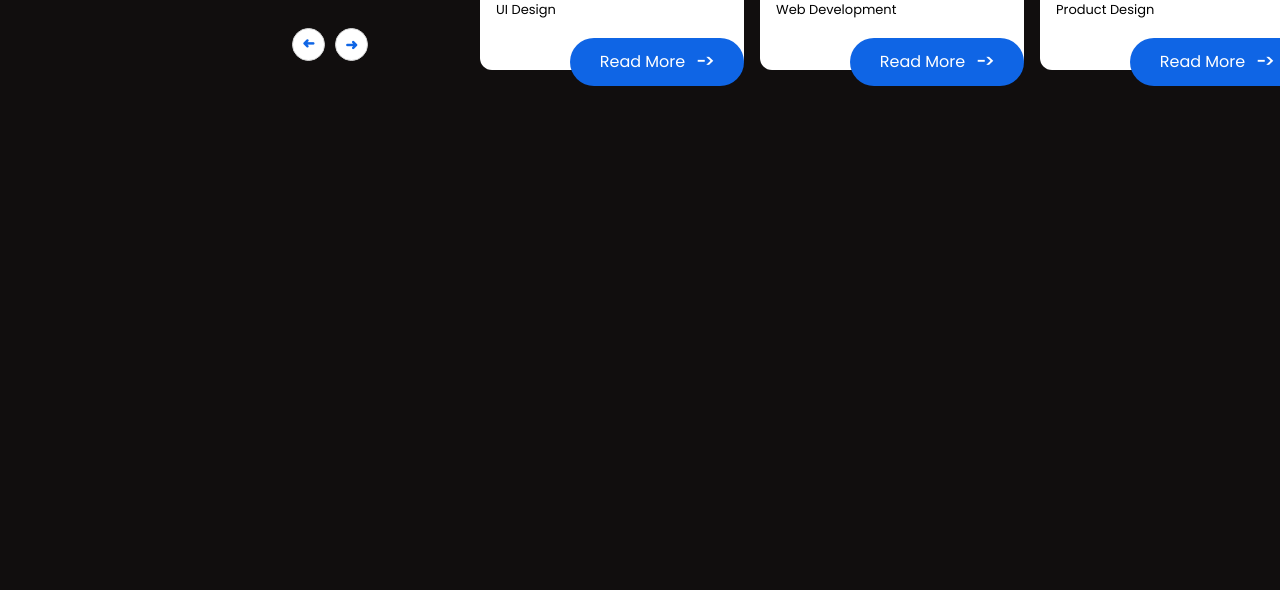
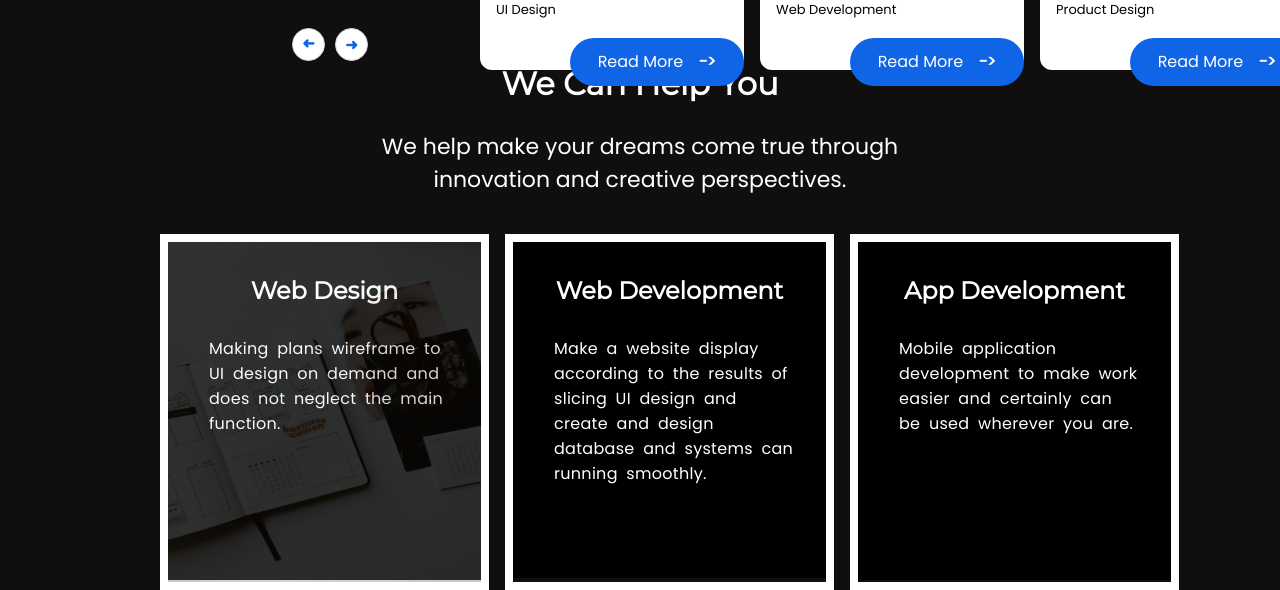
Before and after one commit to dikyriz/landing-page1, a React (Create React App) app: page / in a window 1280 px wide. Shown: the part 1579-2169 px from the top of the page. Before the commit the page ends 1665 px from the top, so only its background shows below. Built offline with nearby package versions, Linux system fonts and the light colour scheme.

Commit message:
update pages

```diff
--- a/src/pages/Home.js
+++ b/src/pages/Home.js
@@ -1,108 +1,90 @@
 import {Link} from "react-router-dom";
-import { CardOne, CardThree, CardTwo, IconIg } from "../assets";
+import {CardOne, CardThree, CardTwo, IconIg, ImageBackground} from "../assets";
 
-export default function Home () {
+export default function Home() {
     return (
-        <section className="app-home">
-            <div className="section-home">
+        <section className = "app-home">
 
-                <h1 className="home-title">VICMAS<span className="home-title-child">DISON</span></h1>
-                <h4 className="home-title2">I'am a Product Design and<span className="home-title-child2">Fullstack Website Developer</span></h4>
+        <div className= "section-home">
+            <img src={ImageBackground} alt="img-bg"  className="home-bg"/>
+            <div className="header-items">
+                <h1 className = "home-title"> VICMAS <span className = "home-title-child"> DISON </span></h1>
+                <h4 className = "home-title2"> I 'am a Product Design and<span className="home-title-child2">Fullstack Website Developer</span></h4>
 
-                <div className="btn-home">
-                    <Link to='/about'className="btn btn-contact">Contact Me<span className="arrow">&#8722;&gt;</span></Link>
-                    <Link to='/portofolio' className="btn btn-portofolio">Portofolio<span className="arrow">&#8722;&gt;</span></Link>
+                <div className = "btn-home">
+                    <Link to = '/about' className = "btn btn-contact"> Contact Me <span className = "arrow">&#8722;&gt;</span></Link>
+                    <Link to= '/portofolio' className = "btn btn-portofolio">Portofolio<span className = "arrow" > &#8722;&gt;</span></Link>
                 </div>
-                <p className="home-sosmed">
-                    Dribble | Github | Instagram
-                </p>
+            </div>
+            <p className= "home-sosmed">Dribble | Github | Instagram </p>
 
         </div>
 
-            <div className="section-about">
-                <div className="about-item-header">
-                    <h1 className="about-title">&#8722; About Me &#8722;</h1>
-
-                    <p className="about-description">
-                        Fuelled by a passion for designing compelling products,
-                        I have a deep desire to excel and continuously improve
-                        in my work.
-                        <span className="about-description-child">I enjoy solving problems with clean scalable solutions.
-                        I have a genuine passion for inspiring design.
-                        I have a strong foundation in graphic and interactive design,
-                        and interest in use centred branding and visual
-                        systems, understanding their potential within digital
-                        spaces.</span>
+        <div className = "section-about" >
+            <div className = "about-item-header" >
+                <h1 className = "about-title">&#8722; About Me &#8722;</h1>
+                <p className = "about-description" >
+                Fuelled by a passion
+                for designing compelling products,
+                I have a deep desire to excel and continuously improve in my work.
+                <span className = "about-description-child" > I enjoy solving problems with clean scalable solutions.I have a genuine passion
+                for inspiring design.I have a strong foundation in graphic and interactive design,
+                and interest in use centred branding and visual systems, understanding their potential within digital spaces.
+                </span>
                 </p>
             </div>
 
-                <div className="about-item">
-                    <h1 className="about-item-title">9
-                    <span className="about-item-description">Years of experience</span>
-                    </h1>
-
-                    <h1 className="about-item-title">123
-                    <span className="about-item-description">Happy clients</span>
-                    </h1>
-
+            <div className = "about-item" >
+                <h1 className = "about-item-title"> 9 <span className = "about-item-description" > Years of experience </span></h1>
+                <h1 className = "about-item-title" > 123 <span className = "about-item-description" > Happy clients </span></h1>
             </div>
-
-                <div className="about-item">
-                    <h1 className="about-item-title">432
-                    <span className="about-item-description">Complete projects</span>
-                    </h1>
-
-                    <h1 className="about-item-title">50
-                    <span className="about-item-description">Innovations</span>
-                    </h1>
+            <div className = "about-item" >
+                <h1 className = "about-item-title" > 432 <span className = "about-item-description" > Complete projects </span> </h1>
+                <h1 className = "about-item-title" > 50 <span className = "about-item-description" > Innovations </span></h1>
             </div>
         </div>
-            <div className="section-portofolio">
-                        <div className="portofolio">
-                <div className="portofolio-top">
-                    <h1 className="portofolio-title">&#8722; My Portfolio &#8722;</h1>
-                    <p className="portofolio-description">This is the project i have
-                        made. I did this project
-                        really well  to get good
-                        result too.
-                    </p>
+        <div className = "section-portofolio" >
+        <div className = "portofolio" >
+            <div className = "portofolio-top" >
+                <h1 className = "portofolio-title" > &#8722; My Portfolio &#8722; </h1>
+                <p className = "portofolio-description" > This is the project i have made.
+                I did this project really well to get good result too.</p>
 
-                    <div className="arrow-portofolio">
-                    <button className="arrow-portofolio-child-1"><Link to="/">&#10140;</Link></button>
-                    <button className="arrow-portofolio-child-2"><Link to="/">&#10140;</Link></button>
+                <div className = "arrow-portofolio" >
+                    <button className = "arrow-portofolio-child-1" > <Link to = "/" > &#10140;</Link></button>
+                    <button className= "arrow-portofolio-child-2" > <Link to = "/" > &#10140;</Link></button>
                 </div>
             </div>
-
-                <div className="portofolio-bottom">
-                    <ul className="card">
-                        <li className="card-child">
-                            <div className="card-1">
-                            <img src={CardOne} alt="card-1" className="img-card"/>
-                            <div className="container">
-                                <h4 className="card-title">Barn Fashion</h4>
-                                <p className="card-description">UI Design</p>
+            <div className= "portofolio-bottom">
+                <ul className = "card">
+                <li className = "card-child" >
+                <div className = "card-1">
+                    <img src = {CardOne} alt = "card-1" className = "img-card" />
+                    <div className = "container" >
+                        <h4 className = "card-title" > Barn Fashion </h4>
+                        <p className = "card-description" > UI Design </p>
                     </div>
-                            <Link to="/carddetail" className="btn-card">Read More<span className="arrow-card">&#8722;&gt;</span></Link>
+                    <Link to = "/carddetail" className = "btn-card" > Read More <span className = "arrow-card" > &#8722;&gt;</span></Link>
                 </div>
                 </li>
-                        <li className="card-child">
-                            <div className="card-2">
-                            <img src={CardTwo} alt="card-2" className="img-card"/>
-                            <div className="container">
-                                <h4 className="card-title">Header Code</h4>
-                                <p className="card-description">Web Development</p>
+                <li className= "card-child" >
+                <div className = "card-2">
+                    <img src = {CardTwo} alt = "card-2" className = "img-card" />
+                    <div className = "container">
+                        <h4 className = "card-title" > Header Code </h4>
+                        <p className = "card-description" > Web Development </p>
                     </div>
-                            <Link to="/carddetail" className="btn-card">Read More<span className="arrow-card">&#8722;&gt;</span></Link>
+                    <Link to = "/carddetail" className = "btn-card" > Read More <span className = "arrow-card"> &#8722;&gt;</span></Link>
                 </div>
                 </li>
-                        <li className="card-child">
-                            <div className="card-3">
-                            <img src={CardThree} alt="card-3" className="img-card"/>
-                            <div className="container">
-                                <h4 className="card-title">Task Scheduling</h4>
-                                <p className="card-description">Product Design</p>
+                <li className= "card-child" >
+                <div className = "card-3" >
+                    <img src = {CardThree} alt = "card-3" className = "img-card" />
+                    <div className = "container" >
+                        <h4 className = "card-title" > Task Scheduling </h4>
+                        <p className = "card-description" > Product Design</p>
                     </div>
-                            <Link to="/carddetail" className="btn-card">Read More<span className="arrow-card">&#8722;&gt;</span></Link>
+                    <Link to = "/carddetail" className = "btn-card" > Read More <span className = "arrow-card" > &#8722;&gt;</span></Link>
                 </div>
                 </li>
                 </ul>
@@ -110,6 +92,49 @@ export default function Home () {
         </div>
         </div>
 
+        <div className= "section-services" >
+            <h1 className = "services-title" > We Can Help You </h1>
+            <p className = "services-description" > We help make your dreams come true through
+            <span className = "services-description-child" > innovation and creative perspectives.</span>
+            </p>
+            <div className = "card-services" >
+                <ul>
+                <li>
+                <img src = {CardThree} alt = "card-3" className = "img-services" />
+                <div className = "card-1-services" >
+                    <div className = "container-services" >
+                        <h4 className = "card-title-services" > Web Design </h4>
+                        <p className = "card-description-services" >
+                        Making plans wireframe to UI design on demand and does not neglect the main
+                        function. </p>
+                    </div>
+                </div>
+                </li>
+                <li >
+                <div className = "card-2-services" >
+                    <div className = "container-services" >
+                        <h4 className = "card-title-services" > Web Development </h4>
+                        <p className = "card-description-services" >
+                        Make a website display according to the results of slicing UI design and create and design database and systems can running smoothly.
+                        </p>
+                    </div>
+                </div>
+                </li>
+                <li >
+                <div className = "card-3-services" >
+                    <div className = "container-services" >
+                        <h4 className = "card-title-services" > App Development </h4>
+                        <p className = "card-description-services" >
+                        Mobile application development to make work easier and certainly can be used wherever you are.
+                        </p>
+                    </div>
+                </div>
+                </li>
+                </ul>
+            </div>
+    </div>
+
+
     </section>
 
     );
```
Lines whose indentation alone changed are shown as unchanged.
